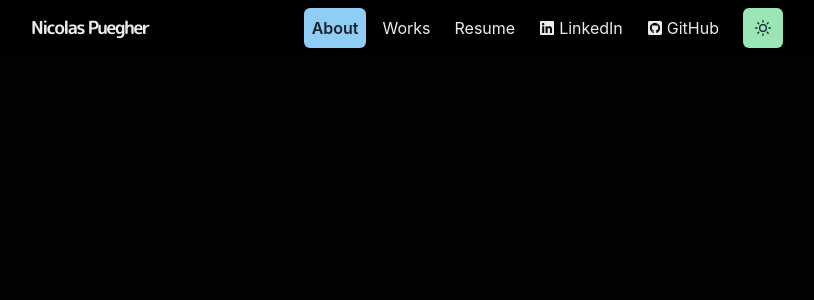
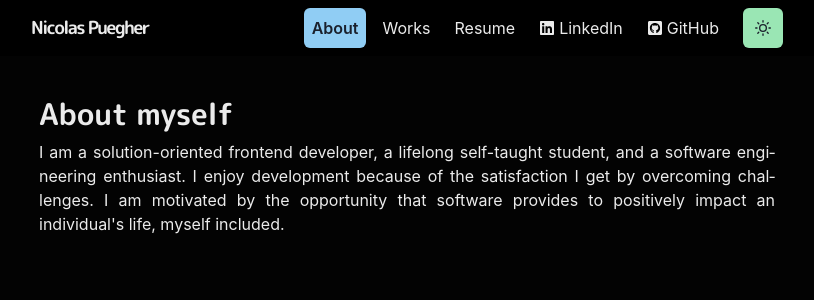
Before and after one commit to nicoPuegher/portfolio, a Next.js app: page /about in a window 1280 px wide. Shown: the top 300 px of the page, without its empty margins (233-1047 px from the left). Built offline with nearby package versions, Linux system fonts and the light colour scheme.

Commit message:
add about myself section in pages/about

```diff
--- a/pages/about.js
+++ b/pages/about.js
@@ -1,5 +1,24 @@
+import Section from '../components/section';
+import { Heading } from '@chakra-ui/react';
+import Paragraph from '../components/paragraph';
+
 const About = () => {
-  return <></>;
+  return (
+    <>
+      <Section delay={0.1} mb={6}>
+        <Heading as="h3" variant="section-title">
+          About myself
+        </Heading>
+        <Paragraph>
+          I am a solution-oriented frontend developer, a lifelong self-taught
+          student, and a software engineering enthusiast. I enjoy development
+          because of the satisfaction I get by overcoming challenges. I am
+          motivated by the opportunity that software provides to positively
+          impact an individual&apos;s life, myself included.
+        </Paragraph>
+      </Section>
+    </>
+  );
 };
 
 export default About;
```
